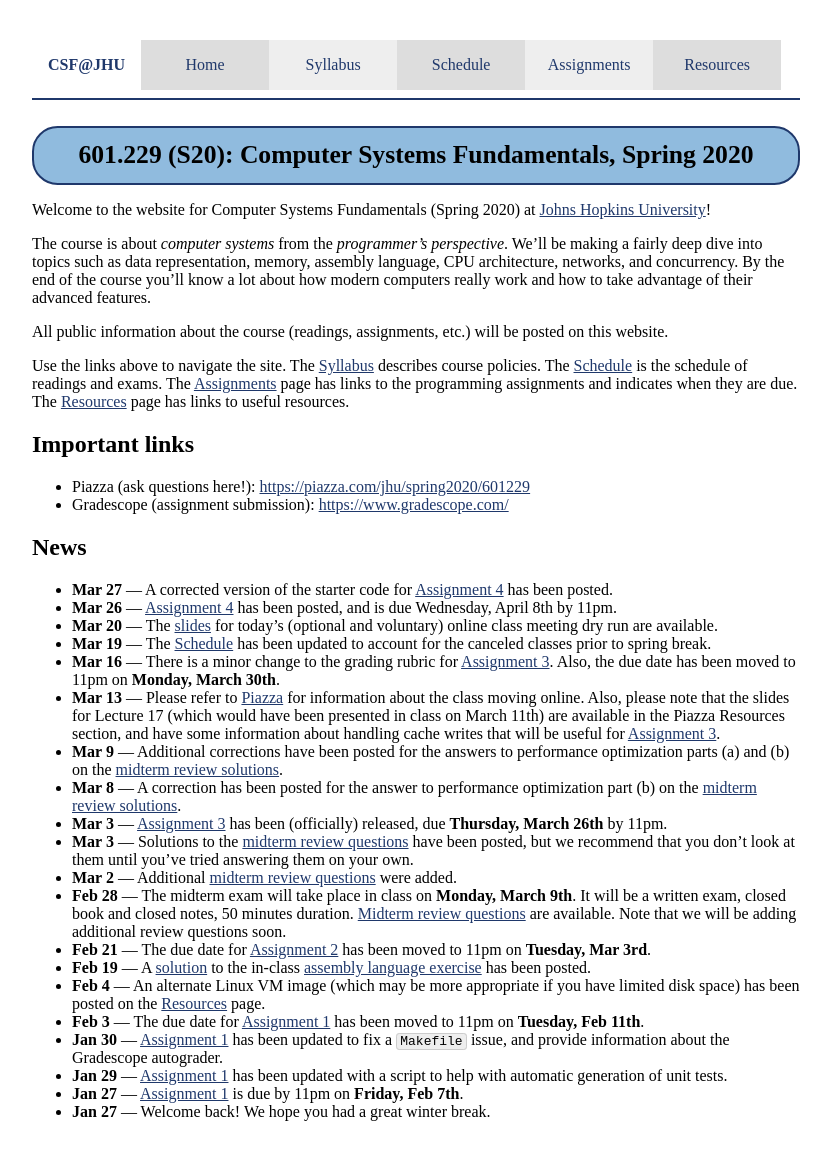
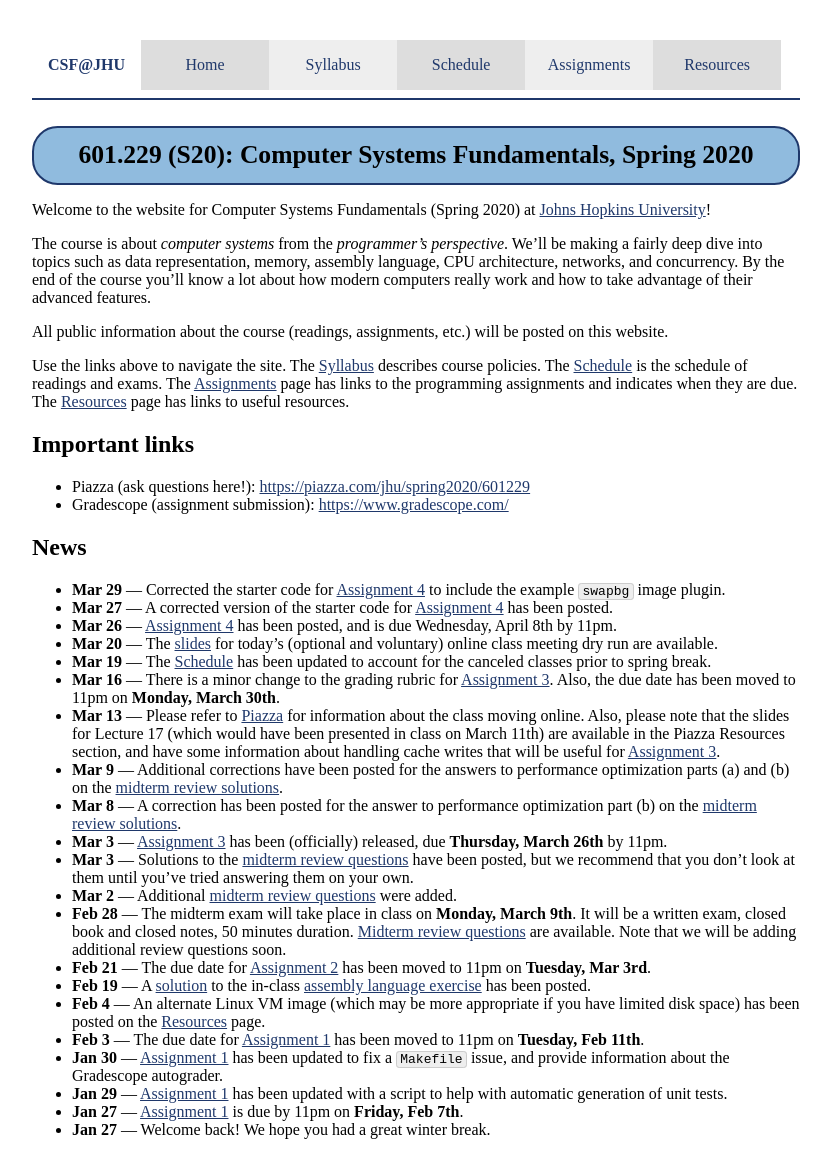
Before and after one commit to jhucsf/spring2020, a Jekyll site: the page built from index.md, in a window 1280 px wide. Shown: the whole page, without its empty margins (224-1055 px from the left). Built offline with Jekyll 4.4.1, drawn with Linux system fonts in a browser that asks for light colours.

Commit message:
include source for swapbg plugin in assign 4 starter code

```diff
--- a/index.md
+++ b/index.md
@@ -19,6 +19,7 @@ Use the links above to navigate the site.  The [Syllabus](syllabus.html) describ
 
 ## News
 
+* **Mar 29** — Corrected the starter code for [Assignment 4](assign/assign04.html) to include the example `swapbg` image plugin.
 * **Mar 27** — A corrected version of the starter code for [Assignment 4](assign/assign04.html) has been posted.
 * **Mar 26** — [Assignment 4](assign/assign04.html) has been posted, and is due Wednesday, April 8th by 11pm.
 * **Mar 20** — The [slides](lectures/dryrun.pdf) for today's (optional and voluntary) online class meeting dry run are available.
```
Also changed, not shown: assign/assign04.md (+2 -0 lines), 1 other file.
